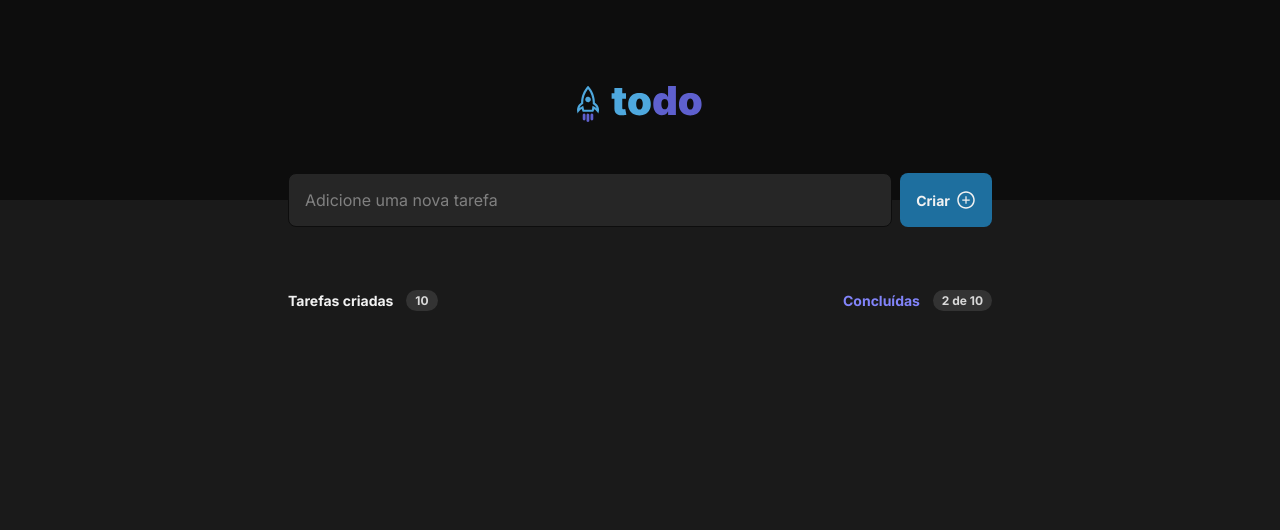
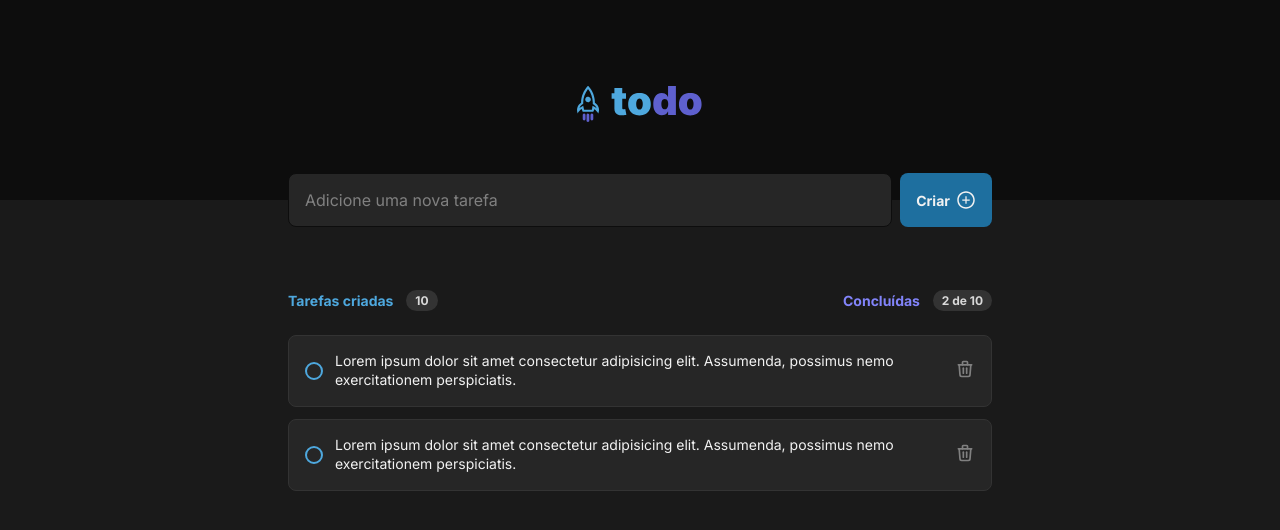
Before and after one commit to ManoelGomesDev/todo-list-reactjs, a React (Vite) app: page / in a window 1280 px wide. Shown: the top 530 px of the page. Built offline with nearby package versions, Linux system fonts and the light colour scheme.

Commit message:
criado o component Task

```diff
--- /dev/null
+++ b/src/components/Task/index.tsx
@@ -0,0 +1,22 @@
+import styles from './task.module.css'
+import { TbTrash} from 'react-icons/tb'
+
+
+export function Task() {
+  return (
+    <div className={styles.task}>
+      <button className={styles.checkContainer}>
+        <div />
+      </button>
+
+      <p>
+        Lorem ipsum dolor sit amet consectetur adipisicing elit. Assumenda,
+        possimus nemo exercitationem perspiciatis.
+        </p>
+
+        <button className={styles.deleteButton}>
+            <TbTrash size={20} />
+        </button>
+    </div>
+  );
+}
--- /dev/null
+++ b/src/components/Task/task.module.css
@@ -0,0 +1,38 @@
+.task{
+    width: 100%;
+    background: var(--gray-500);
+    border: 1px solid var(--gray-400);
+    padding: 1rem;
+    border-radius: 0.5rem;
+    display: flex;
+    align-items: center;
+    justify-content: space-between;
+    gap: 0.75rem;
+}
+
+.task p {
+    font-size: 0.875rem;
+    line-height: 1.18rem;
+    color: var(--gray-100);
+    margin-right: auto;
+}
+
+.checkContainer {
+    min-width: 1.125rem;
+    height: 1.125rem;
+    background: none;
+    border: none;
+}
+
+.checkContainer div {
+    width: 100%;
+    height: 100%;
+    border: 2px solid var(--blue);
+    border-radius: 50%;
+}
+
+.deleteButton {
+    background: none;
+    border: none;
+    color: var(--gray-300)
+}
--- a/src/components/Tasks/index.tsx
+++ b/src/components/Tasks/index.tsx
@@ -1,3 +1,4 @@
+import { Task } from '../Task'
 import styles from './tasks.module.css'
 
 
@@ -14,6 +15,10 @@
                     <span>2 de 10</span>
                 </div>
             </header>
+            <div className={styles.list}>
+                <Task />
+                <Task />
+            </div>
         </section>
     )
 }
--- a/src/components/Tasks/tasks.module.css
+++ b/src/components/Tasks/tasks.module.css
@@ -10,7 +10,7 @@
     display: flex;
     align-items: center;
     justify-content: space-between;
-    margin-top: 1.5rem;
+    margin-bottom: 1.5rem;
 }
 
 .header div {
@@ -38,3 +38,9 @@
     font-size: 0.75rem;
     font-weight: 700;
 }
+
+.list{
+    display: flex;
+    flex-direction: column;
+    gap: 0.75rem;
+}
--- a/src/styles/global.css
+++ b/src/styles/global.css
@@ -16,6 +16,7 @@
 
     --purple: #8284fa;
     --purple-dark: #4ea8de;
+    --blue: #4EA8DE;
     --blue-dark: #1e6f9f;
     --danger: #e25858;
 }
```
